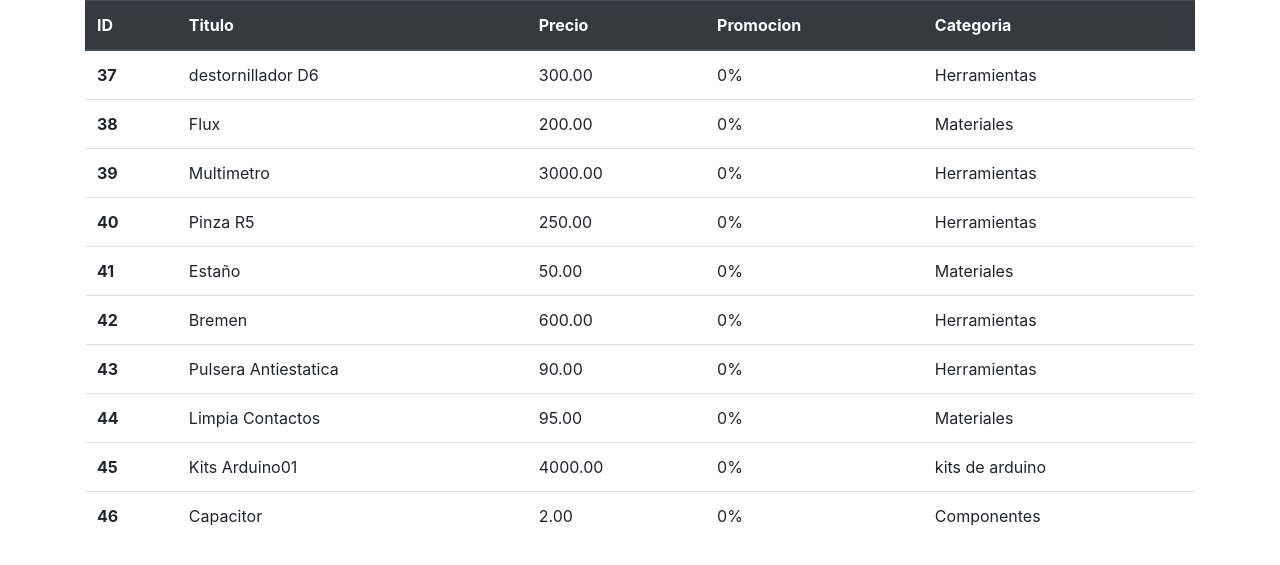
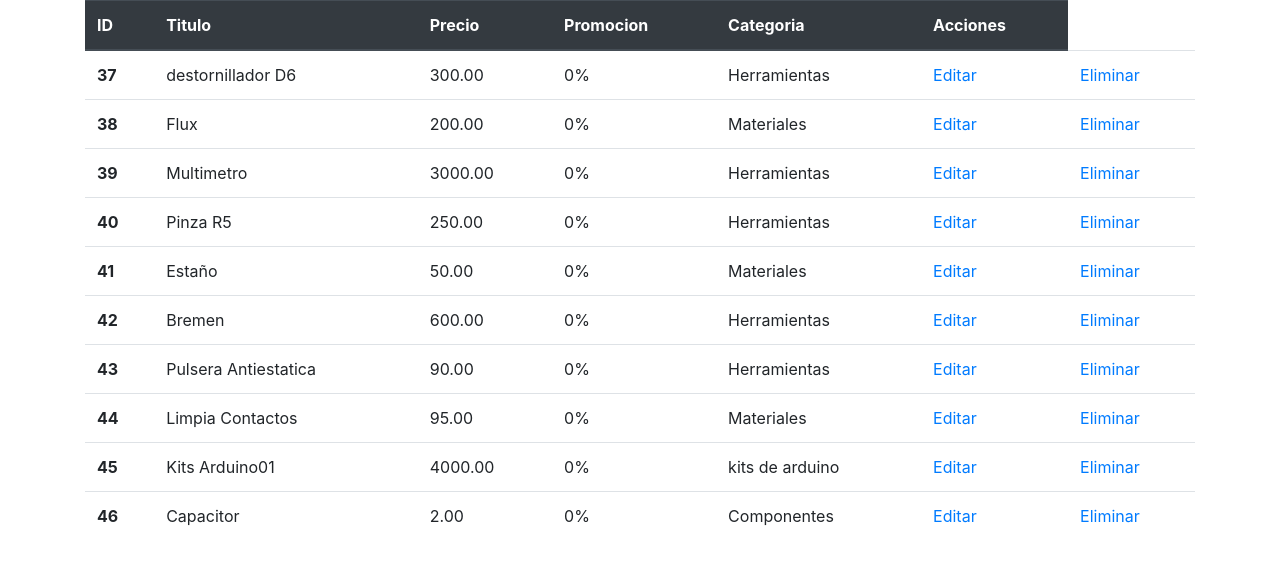
Before and after one commit to hect20/electroStore_django, a Django app: page /lista_productos/ in a window 1280 px wide. Shown: the part 209-774 px from the top of the page. Run offline with Django 3.2, Linux system fonts and the light colour scheme; data comes from the database, SQL or seed files in the repository; both versions use the stored data as it was after the commit; some libraries are stand-ins or nearby versions.

Commit message:
eliminar

```diff
--- a/electrostore/tiendaonline/templates/lista_productos.html
+++ b/electrostore/tiendaonline/templates/lista_productos.html
@@ -9,6 +9,7 @@
             <th>Precio</th>
             <th>Promocion</th>
             <th>Categoria</th>
+            <th>Acciones</th>
 
         </tr>
     </thead>
@@ -21,7 +22,9 @@
             <td>{{producto.precio}}</td>
             <td>{{producto.promocion}}%</td>
             <td>{{producto.categoria}}</td>
-
+            <td><a href="/lista_productos/{{ producto.id }}">Editar</a>
+            <td><a href="/lista_productos/eliminar/{{ producto.id }}">Eliminar</a>
+            </td>
         </tr>
         {% endfor %}
         {% endif %}
--- a/electrostore/tiendaonline/urls.py
+++ b/electrostore/tiendaonline/urls.py
@@ -19,6 +19,6 @@ urlpatterns = [
     path('carro/',views.carrito, name='carro'),
 
     # omar - editar producto
-     path('lista_productos/<int:id>/', views.editar_producto, name='editar_producto'),
-
+    path('lista_productos/eliminar/<int:id>/', views.eliminar_producto, name='eliminar_producto'),
+    path('lista_productos/<int:id>/', views.editar_producto, name='editar_producto'),
 ]
--- a/electrostore/tiendaonline/views.py
+++ b/electrostore/tiendaonline/views.py
@@ -111,3 +111,9 @@ def editar_producto(request, id):
     else:
         formulario = Productoform (instance= producto)
     return render(request, 'editar_producto.html', {'producto': formulario})
+
+
+
+def eliminar_producto(request, id):
+	Producto.objects.filter(pk=id).delete()
+	return redirect ('listaproductos')
```
Also changed, not shown: electrostore/db.sqlite3.
